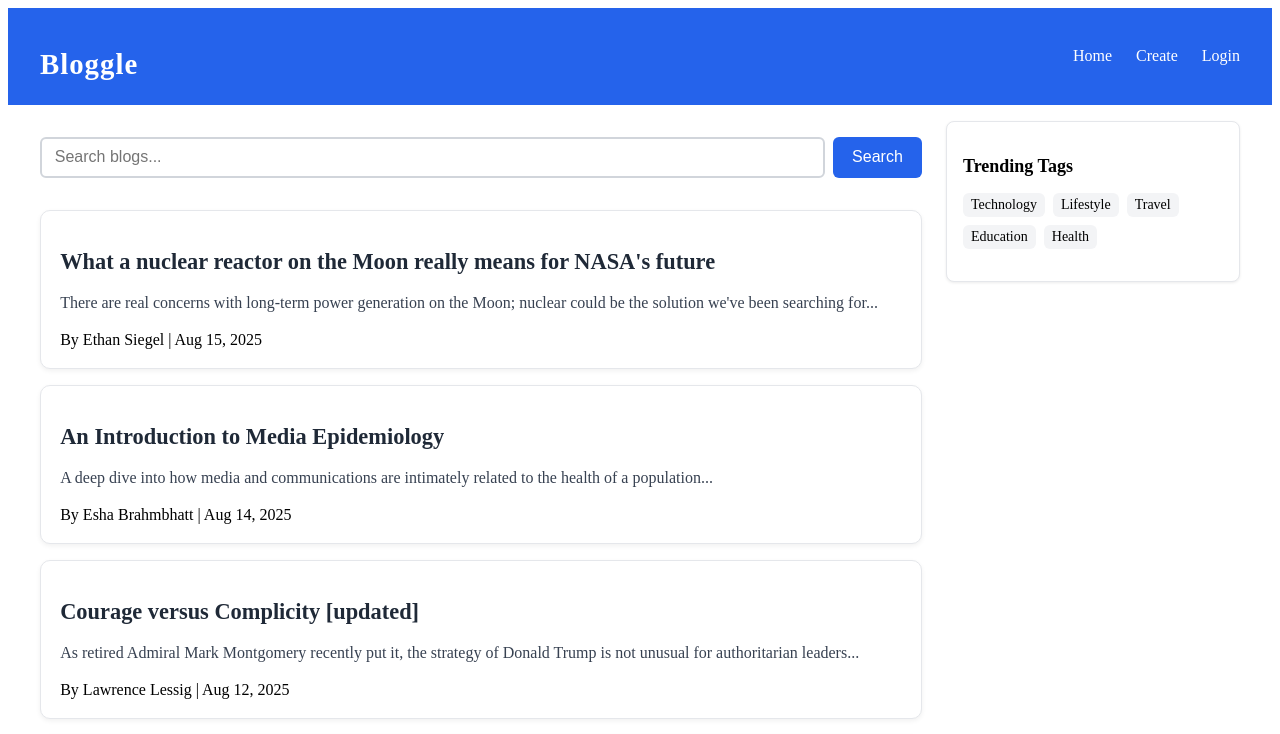
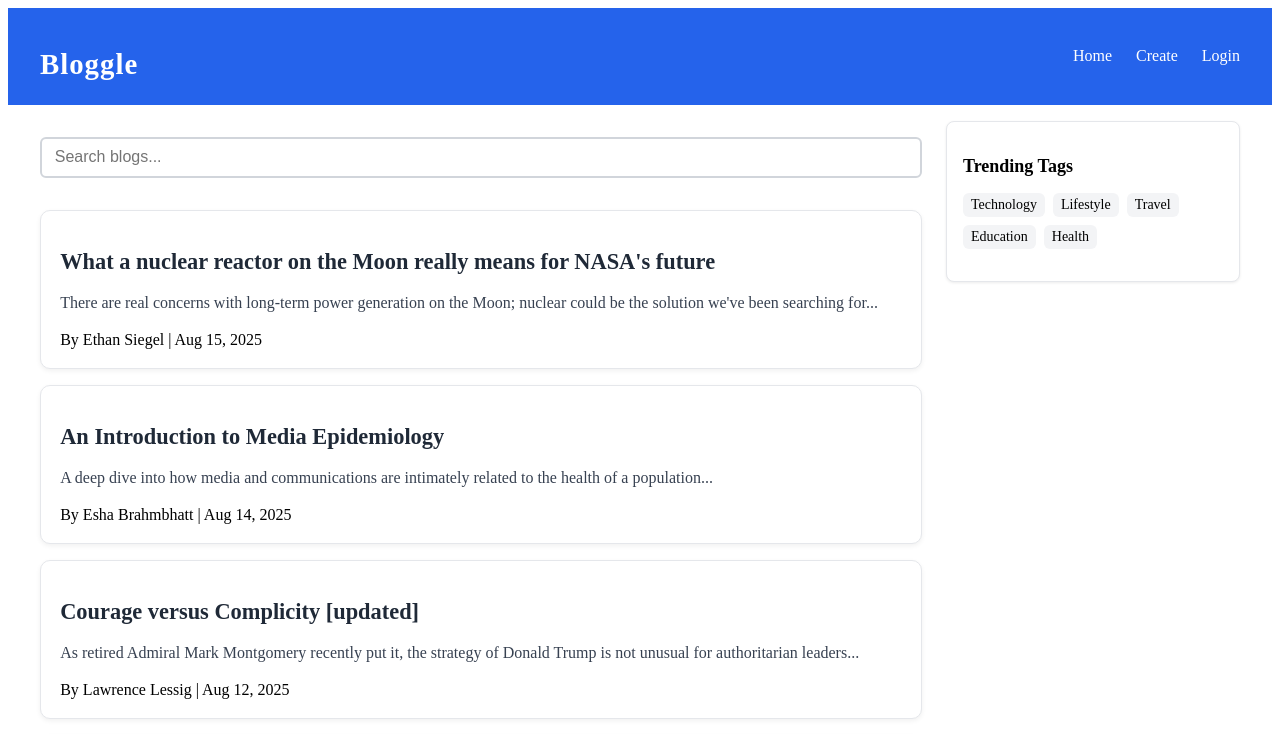
Before and after one commit to sanjuGuna/Bloggle, a React (Vite) app in the folder Frontend/: page / in a window 1280 px wide. Shown: the top 734 px of the page. Built offline with nearby package versions, Linux system fonts and the light colour scheme.

Commit message:
added searching feature

```diff
--- a/Frontend/src/Pages/Home.jsx
+++ b/Frontend/src/Pages/Home.jsx
@@ -6,7 +6,7 @@ import Sidebar from "../components/SideBar";
 import "../styles/Home.css";
 
 const Home = () => {
-  const [blogs] = useState([
+  const allBlogs = [
     {
       publication: "Starts With A Bang!",
       title: "What a nuclear reactor on the Moon really means for NASA's future",
@@ -73,11 +73,25 @@ const Home = () => {
       likes: 98,
       comments: 15
     }
-  ]);
+  ];
+
+  const [blogs, setBlogs] = useState(allBlogs);
 
   const handleSearch = (query) => {
-    console.log("Searching for:", query);
-    // later: fetch blogs from backend API
+    if (!query.trim()) {
+      setBlogs(allBlogs); // show all if search is empty
+      return;
+    }
+
+    const lowerQuery = query.toLowerCase();
+    const filtered = allBlogs.filter(blog =>
+      blog.title.toLowerCase().includes(lowerQuery) ||
+      blog.publication.toLowerCase().includes(lowerQuery) ||
+      blog.author.toLowerCase().includes(lowerQuery) ||
+      blog.tags.some(tag => tag.toLowerCase().includes(lowerQuery))
+    );
+
+    setBlogs(filtered);
   };
 
   return (
@@ -87,7 +101,8 @@ const Home = () => {
         <div className="main-content">
           <SearchBar onSearch={handleSearch} />
           <div className="blog-list">
-            {blogs.map((blog, index) => (
+            {blogs.length > 0 ? (
+              blogs.map((blog, index) => (
                 <BlogCard
                   key={index}
                   publication={blog.publication}
@@ -100,7 +115,10 @@ const Home = () => {
                   likes={blog.likes}
                   comments={blog.comments}
                 />
-            ))}
+              ))
+            ) : (
+              <p className="no-results">No blogs found for your search.</p>
+            )}
           </div>
         </div>
         <div className="sidebar-container">
--- a/Frontend/src/components/SearchBar.jsx
+++ b/Frontend/src/components/SearchBar.jsx
@@ -4,21 +4,21 @@ import "../styles/SearchBar.css";
 const SearchBar = ({ onSearch }) => {
   const [query, setQuery] = useState("");
 
-const handleSearch = (e) => {
-    e.preventDefault();
-    onSearch(query);
+  const handleChange = (e) => {
+    const value = e.target.value;
+    setQuery(value);
+    onSearch(value); // trigger search on each keystroke
   };
 
   return (
-    <form onSubmit={handleSearch} className="search-bar">
+    <div className="search-bar">
       <input
         type="text"
+        value={query}
+        onChange={handleChange}
         placeholder="Search blogs..."
-        value={query}
-        onChange={(e) => setQuery(e.target.value)}
       />
-    <button type="submit">Search</button>
-    </form>
+    </div>
   );
 };
 
```
Lines whose indentation alone changed are shown as unchanged.
